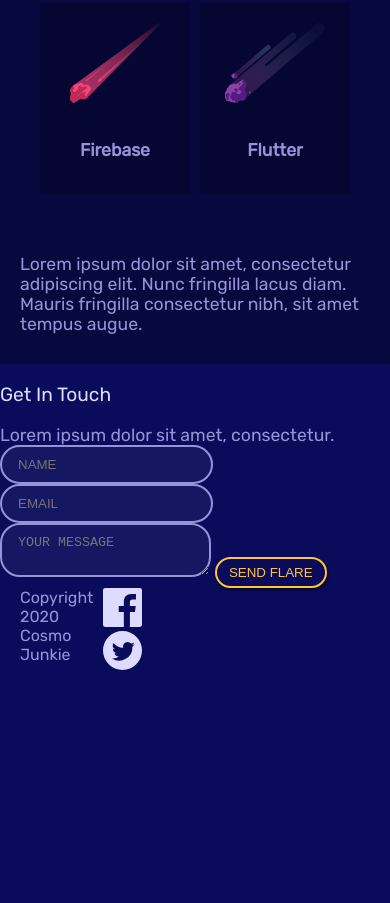
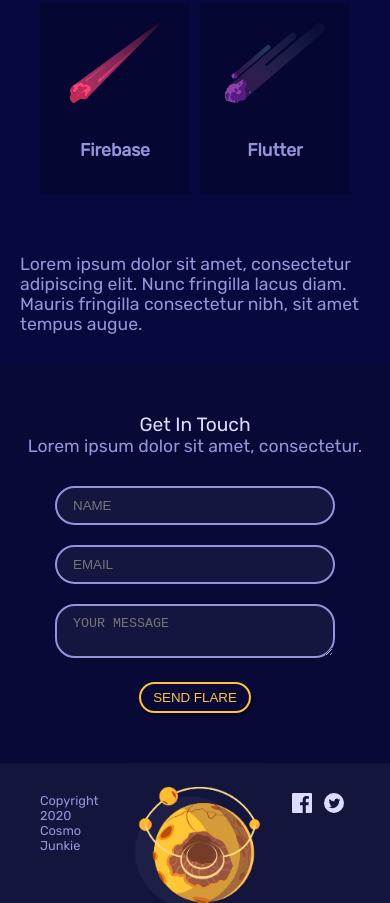
Before and after one commit to mehmet-emin-git/cosmo-junkies, a website built with Parcel: page src/index.html in a window 390 px wide. Shown: the part 1328-2231 px from the top of the page. Before the commit the page ends 2022 px from the top, so only its background shows below. Built offline with nearby package versions, Linux system fonts and the light colour scheme.

Commit message:
finishing the mobile layout

```diff
--- a/src/index.html
+++ b/src/index.html
@@ -71,7 +71,7 @@
         lacus diam. Mauris fringilla consectetur nibh, sit amet tempus augue.
       </p>
     </section>
-    <section id="contact">
+    <section id="contact" class="contact">
       <h3>Get In Touch</h3>
       <p class="leading">Lorem ipsum dolor sit amet, consectetur.</p>
       <form>
--- a/src/scss/_layout.scss
+++ b/src/scss/_layout.scss
@@ -89,3 +89,63 @@
     margin: 10px auto;
   }
 }
+
+.contact {
+  padding: 30px 20px;
+  background: #080936;
+
+  h3,
+  p {
+    text-align: center;
+    margin-bottom: 0;
+  }
+
+  form {
+    width: 80%;
+    max-width: 400px;
+    margin: 20px auto;
+    text-align: center;
+  }
+
+  input,
+  textarea {
+    width: 100%;
+    margin: 10px 0;
+
+    &:focus {
+      border: 2px solid darken(#9893d8, 20%);
+    }
+  }
+
+  .button {
+    margin-top: 10px;
+  }
+}
+
+footer {
+  padding: 30px 20px;
+  background-color: #14153d;
+  background-image: url(../assets/footer_image.png);
+  background-size: 40%;
+  background-repeat: no-repeat;
+  background-position: top center;
+
+  .copyright {
+    grid-column: 1/3;
+    font-size: 0.8em;
+  }
+
+  .social {
+    grid-column: 7/9;
+    display: flex;
+    justify-content: flex-end;
+  }
+
+  li {
+    margin: 0 6px;
+  }
+
+  img {
+    width: 20px;
+  }
+}
```
